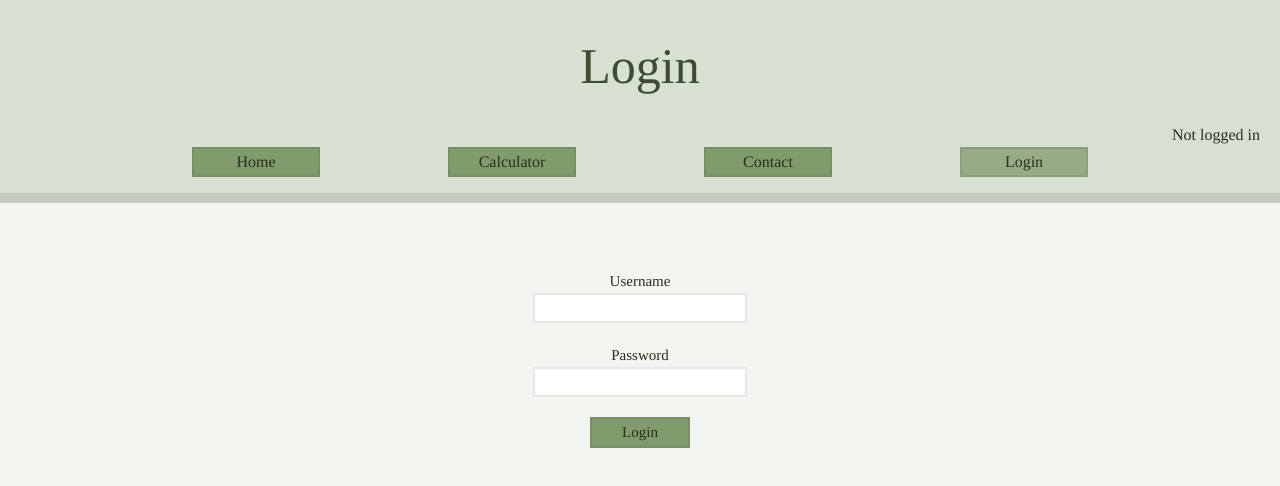
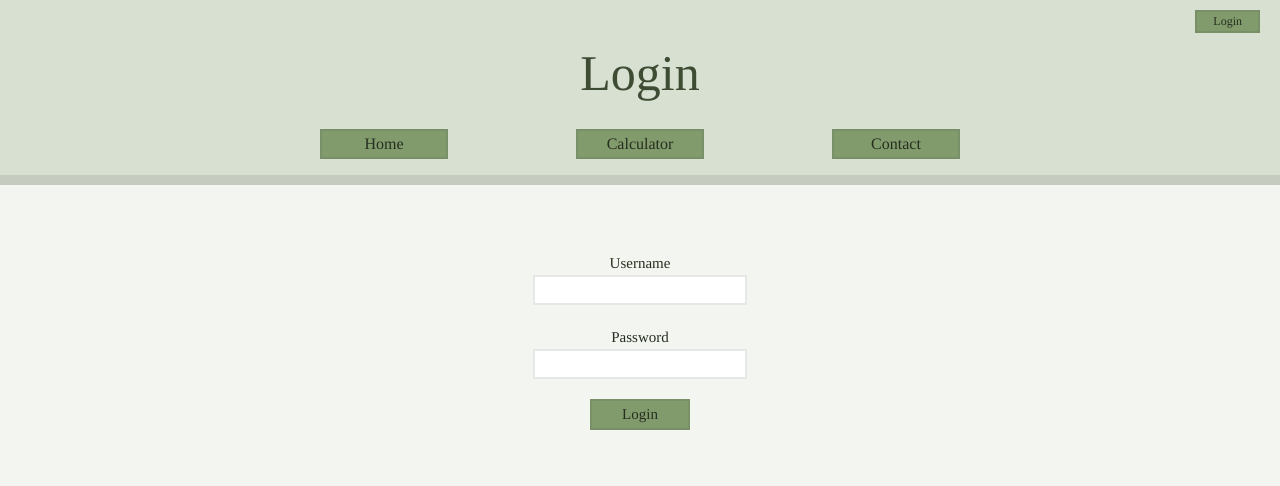
Before and after one commit to egjestad/project3, a Vue app: page / in a window 1280 px wide. Shown: the top 486 px of the page. Built offline with nearby package versions, Linux system fonts and the light colour scheme.

Commit message:
logoutButton

```diff
--- a/src/App.vue
+++ b/src/App.vue
@@ -5,18 +5,27 @@ const loginUserStores = useLoginUserStore()
 </script>
 
 <template>
+  <div id="loginBar">
+    <div id="loginStatus">
+      <a v-if="loginUserStores.loginStatus" href="#"
+        >Logged in as: {{ loginUserStores.username }}</a
+      >
+    </div>
+    <div id="loginStatus">
+      <router-link
+        id="logoutBtn"
+        v-if="loginUserStores.loginStatus"
+        @click="loginUserStores.logout"
+        to="/"
+        >Logout</router-link
+      >
+      <router-link id="logoutBtn" v-else to="/">Login</router-link>
+    </div>
+  </div>
   <nav>
-    <div id="loginStatus">
-      <p v-if="loginUserStores.loginStatus">Logged in as {{ loginUserStores.username }}</p>
-      <p v-else>Not logged in</p>
-    </div>
     <router-link to="/Home">Home</router-link>
     <router-link to="/calculator">Calculator</router-link>
     <router-link to="/contact">Contact</router-link>
-    <router-link v-if="!loginUserStores.loginStatus" to="/">Login</router-link>
-    <a v-if="loginUserStores.loginStatus" @click.prevent="loginUserStores.logout" href="#"
-      >Logout</a
-    >
   </nav>
   <router-view />
 </template>
@@ -25,6 +34,31 @@ const loginUserStores = useLoginUserStore()
 #loginStatus {
   display: flex;
   justify-content: right;
-  margin: 0 20px 0 0;
+  padding: 0 10px;
+}
+
+#loginStatus a {
+  border: 2px solid var(--color-border);
+  background-color: var(--color-background-btn);
+  color: var(--color-text);
+  display: flex;
+  justify-content: right;
+  padding: 0 1rem;
+  text-decoration: none;
+  font-size: 12px;
+}
+
+#loginBar {
+  grid-area: login;
+  width: 100%;
+  background-color: #d8e0d1;
+  display: flex;
+  justify-content: flex-end;
+  padding-bottom: 0;
+  padding-right: 10px;
+  padding-top: 10px;
+  margin-bottom: 0;
+  font-size: 12px;
+  text-align: center;
 }
 </style>
--- a/src/assets/app.css
+++ b/src/assets/app.css
@@ -6,7 +6,6 @@ header {
   color: var(--color-heading);
   background-color: #d8e0d1;
   width: 100%;
-  padding: 2% 0 0 0;
 }
 
 nav {
@@ -15,7 +14,6 @@ nav {
   font-size: 12px;
   text-align: center;
   background-color: #d8e0d1;
-
   border-bottom: 10px solid var(--color-border);
 }
 
--- a/src/assets/main.css
+++ b/src/assets/main.css
@@ -7,13 +7,17 @@
   font-weight: normal;
   display: grid;
   grid-template-areas:
+    'login login'
     'header header'
     'nav nav'
     'main main ';
   grid-template-columns: 1fr 1fr;
-  grid-template-rows: auto auto 1fr;
+  grid-template-rows: auto auto auto 1fr;
+  gap: 0;
   background-color: var(--color-background);
 }
+
+
 
 a,
 .green,
```
